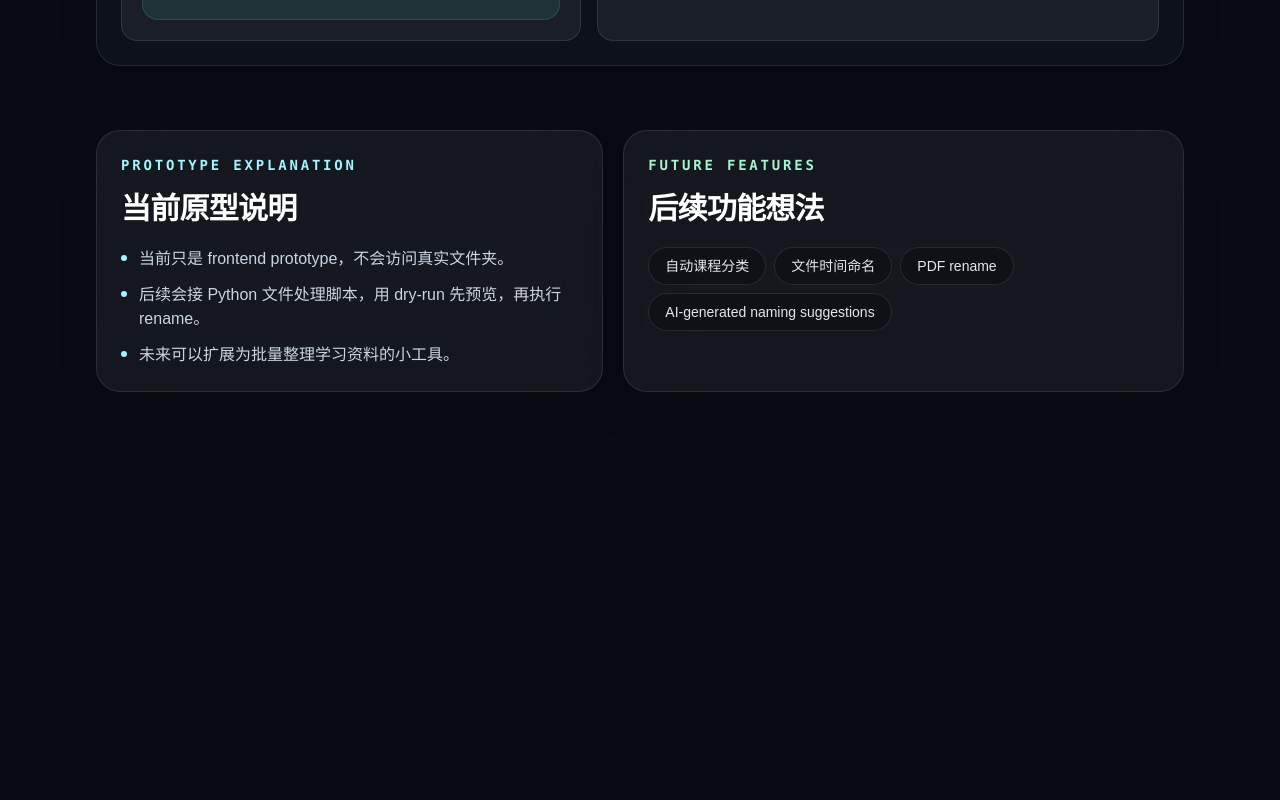
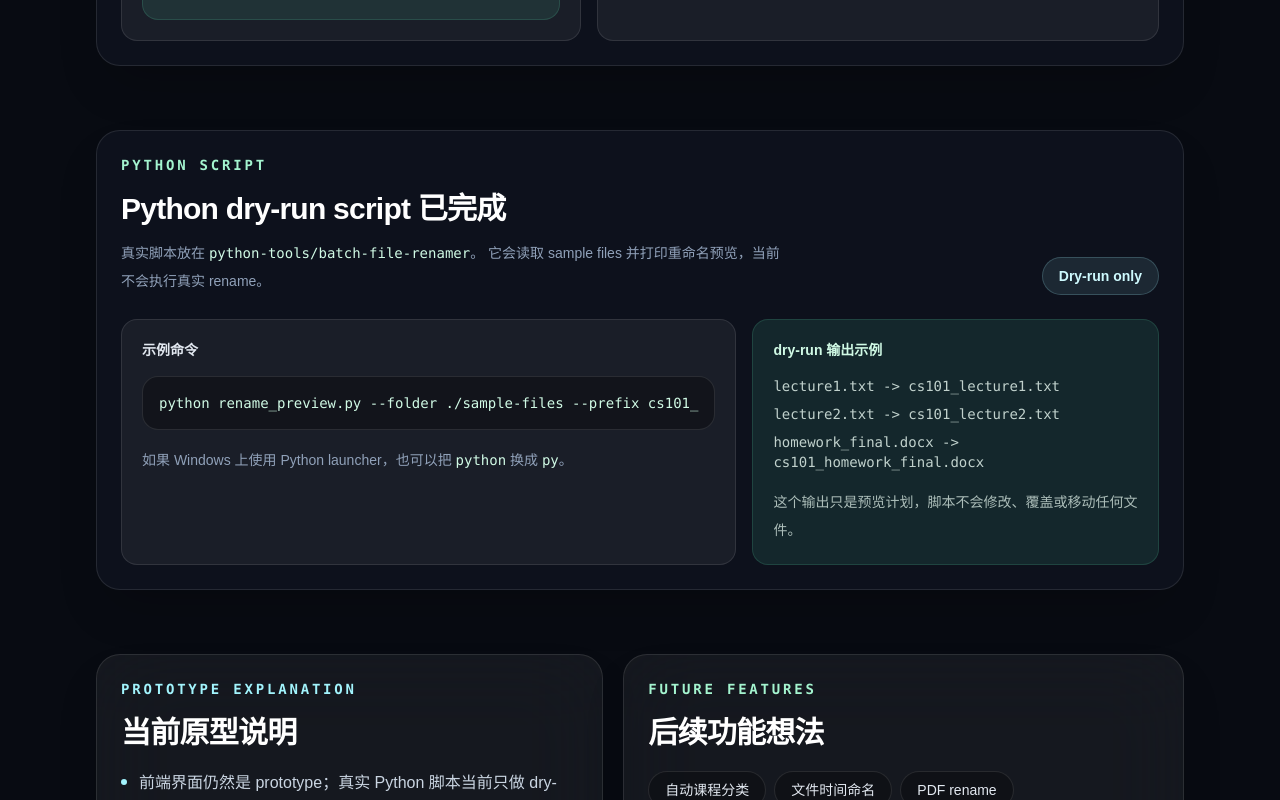
Before and after one commit to Etc-in-the-great/portfolio-site, a Next.js app: page /projects/python-study-utilities/batch-file-renamer in a window 1280 px wide. Shown: the part 1200-2000 px from the top of the page. Before the commit the page ends 1656 px from the top, so only its background shows below. Built offline with nearby package versions, Linux system fonts and the light colour scheme.

Commit message:
Add batch renamer dry run script

```diff
--- a/src/app/projects/python-study-utilities/batch-file-renamer/page.js
+++ b/src/app/projects/python-study-utilities/batch-file-renamer/page.js
@@ -6,6 +6,12 @@ const futureFeatures = [
   "文件时间命名",
   "PDF rename",
   "AI-generated naming suggestions",
+];
+
+const dryRunOutput = [
+  "lecture1.txt -> cs101_lecture1.txt",
+  "lecture2.txt -> cs101_lecture2.txt",
+  "homework_final.docx -> cs101_homework_final.docx",
 ];
 
 export const metadata = {
@@ -27,7 +33,7 @@ export default function BatchFileRenamerPage() {
           Back to Python Utilities
         </Link>
         <span className="rounded-full border border-emerald-200/20 bg-emerald-200/10 px-4 py-2 text-sm font-semibold text-emerald-100">
-          Static Frontend Prototype
+          Python dry-run script ready
         </span>
       </nav>
 
@@ -41,7 +47,7 @@ export default function BatchFileRenamerPage() {
           </h1>
           <p className="mt-7 max-w-3xl text-lg leading-8 text-slate-300">
             这个页面展示未来 Python Study Utilities 里的第一个工具方向：把零散学习文件按课程前缀和命名规则批量整理。
-            当前阶段只做前端交互 prototype，不读取、不修改真实文件。
+            当前已经补上真实 Python dry-run script，可以预览批量重命名结果，但不会真的修改文件。
           </p>
         </div>
 
@@ -68,6 +74,51 @@ export default function BatchFileRenamerPage() {
 
       <BatchRenamerPrototype />
 
+      <section className="mx-auto max-w-6xl px-5 pb-16 sm:px-8">
+        <div className="rounded-3xl border border-white/10 bg-[#0d111c] p-5 shadow-2xl shadow-black/20 sm:p-6">
+          <div className="mb-6 flex flex-col justify-between gap-4 lg:flex-row lg:items-end">
+            <div>
+              <p className="font-mono text-sm font-semibold uppercase tracking-[0.2em] text-emerald-200">
+                Python Script
+              </p>
+              <h2 className="mt-4 text-3xl font-semibold tracking-tight">Python dry-run script 已完成</h2>
+              <p className="mt-3 max-w-2xl text-sm leading-7 text-slate-400">
+                真实脚本放在 <span className="font-mono text-emerald-100">python-tools/batch-file-renamer</span>。
+                它会读取 sample files 并打印重命名预览，当前不会执行真实 rename。
+              </p>
+            </div>
+            <span className="rounded-full border border-cyan-200/20 bg-cyan-200/10 px-4 py-2 text-sm font-semibold text-cyan-100">
+              Dry-run only
+            </span>
+          </div>
+
+          <div className="grid gap-4 lg:grid-cols-[0.95fr_1.05fr]">
+            <div className="rounded-2xl border border-white/10 bg-white/[0.055] p-5">
+              <p className="text-sm font-semibold text-slate-200">示例命令</p>
+              <pre className="mt-4 overflow-x-auto rounded-2xl border border-white/10 bg-black/30 p-4 text-sm text-emerald-100">
+                <code>python rename_preview.py --folder ./sample-files --prefix cs101_</code>
+              </pre>
+              <p className="mt-4 text-sm leading-7 text-slate-400">
+                如果 Windows 上使用 Python launcher，也可以把 <span className="font-mono text-emerald-100">python</span> 换成{" "}
+                <span className="font-mono text-emerald-100">py</span>。
+              </p>
+            </div>
+
+            <div className="rounded-2xl border border-emerald-300/15 bg-emerald-300/10 p-5">
+              <p className="text-sm font-semibold text-emerald-100">dry-run 输出示例</p>
+              <div className="mt-4 space-y-2 font-mono text-sm text-emerald-50/80">
+                {dryRunOutput.map((line) => (
+                  <p key={line}>{line}</p>
+                ))}
+              </div>
+              <p className="mt-4 text-sm leading-7 text-emerald-50/70">
+                这个输出只是预览计划，脚本不会修改、覆盖或移动任何文件。
+              </p>
+            </div>
+          </div>
+        </div>
+      </section>
+
       <section className="mx-auto grid max-w-6xl gap-5 px-5 pb-16 sm:px-8 lg:grid-cols-[0.95fr_1.05fr]">
         <div className="rounded-3xl border border-white/10 bg-white/[0.055] p-6 shadow-2xl shadow-black/20 backdrop-blur-2xl">
           <p className="font-mono text-sm font-semibold uppercase tracking-[0.2em] text-cyan-200">
@@ -77,11 +128,11 @@ export default function BatchFileRenamerPage() {
           <ul className="mt-5 space-y-3 text-slate-300">
             <li className="flex gap-3">
               <span className="mt-2 h-1.5 w-1.5 shrink-0 rounded-full bg-cyan-200" />
-              <span>当前只是 frontend prototype，不会访问真实文件夹。</span>
+              <span>前端界面仍然是 prototype；真实 Python 脚本当前只做 dry-run preview。</span>
             </li>
             <li className="flex gap-3">
               <span className="mt-2 h-1.5 w-1.5 shrink-0 rounded-full bg-cyan-200" />
-              <span>后续会接 Python 文件处理脚本，用 dry-run 先预览，再执行 rename。</span>
+              <span>后续会增加真实 rename 模式，但必须先确认预览结果安全。</span>
             </li>
             <li className="flex gap-3">
               <span className="mt-2 h-1.5 w-1.5 shrink-0 rounded-full bg-cyan-200" />
```
Also changed, not shown: python-tools/batch-file-renamer/README.md (added), python-tools/batch-file-renamer/sample-files/lecture1.txt (added), python-tools/batch-file-renamer/sample-files/lecture2.txt (added), 2 other files (tests, documents, lock files or other folders).
